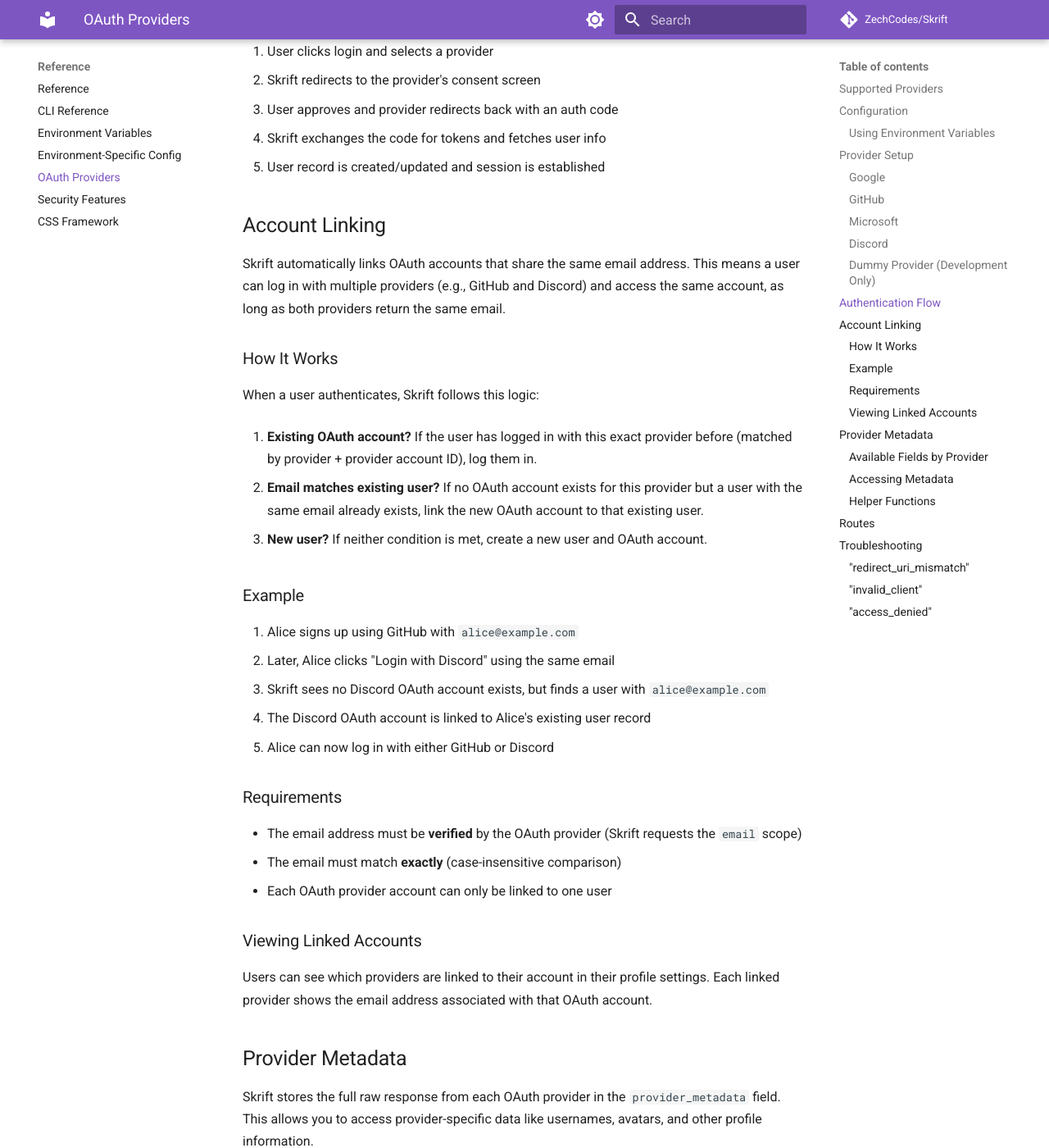
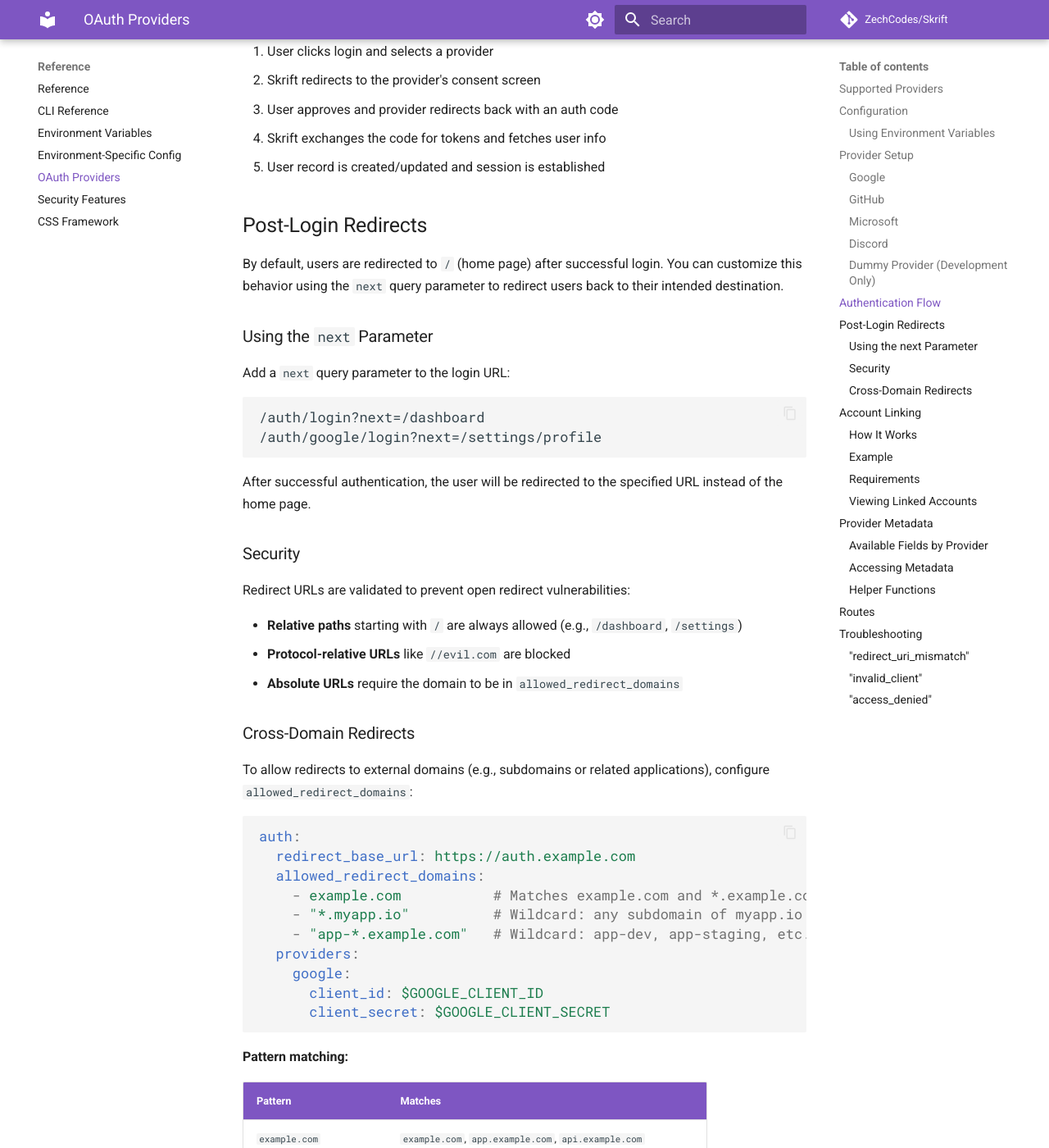
Before and after one commit to ZechCodes/Skrift, an MkDocs documentation site: the page built from docs/reference/auth-providers.md, in a window 1280 px wide and 1400 px high, scrolled down 4230 px. Shown: the whole window at 82% size. Built offline with MkDocs 1.6.1 and Material for MkDocs 9.7.7, drawn with Linux system fonts in a browser that asks for light colours; comment, search, counter and statistics services are not loaded; some of the changed text lies outside the part shown.

Commit message:
Add next query parameter support for auth redirects
- Add allowed_redirect_domains config option to AuthConfig
- Add _is_safe_redirect_url() with wildcard pattern support (fnmatch)
- Add _get_safe_redirect_url() to retrieve and validate redirect URLs
- Capture next parameter in login_page() and oauth_login()
- Use safe redirect in oauth_callback() and dummy_login_submit()
- Update documentation for post-login redirects
- Bump version to 0.1.0a11

Co-Authored-By: Claude Opus 4.5 <noreply@anthropic.com>

````diff
--- a/docs/reference/auth-providers.md
+++ b/docs/reference/auth-providers.md
@@ -157,6 +157,74 @@ auth:
 4. Skrift exchanges the code for tokens and fetches user info
 5. User record is created/updated and session is established
 
+## Post-Login Redirects
+
+By default, users are redirected to `/` (home page) after successful login. You can customize this behavior using the `next` query parameter to redirect users back to their intended destination.
+
+### Using the `next` Parameter
+
+Add a `next` query parameter to the login URL:
+
+```
+/auth/login?next=/dashboard
+/auth/google/login?next=/settings/profile
+```
+
+After successful authentication, the user will be redirected to the specified URL instead of the home page.
+
+### Security
+
+Redirect URLs are validated to prevent open redirect vulnerabilities:
+
+- **Relative paths** starting with `/` are always allowed (e.g., `/dashboard`, `/settings`)
+- **Protocol-relative URLs** like `//evil.com` are blocked
+- **Absolute URLs** require the domain to be in `allowed_redirect_domains`
+
+### Cross-Domain Redirects
+
+To allow redirects to external domains (e.g., subdomains or related applications), configure `allowed_redirect_domains`:
+
+```yaml
+auth:
+  redirect_base_url: https://auth.example.com
+  allowed_redirect_domains:
+    - example.com           # Matches example.com and *.example.com
+    - "*.myapp.io"          # Wildcard: any subdomain of myapp.io
+    - "app-*.example.com"   # Wildcard: app-dev, app-staging, etc.
+  providers:
+    google:
+      client_id: $GOOGLE_CLIENT_ID
+      client_secret: $GOOGLE_CLIENT_SECRET
+```
+
+**Pattern matching:**
+
+| Pattern | Matches |
+|---------|---------|
+| `example.com` | `example.com`, `app.example.com`, `api.example.com` |
+| `*.example.com` | `app.example.com`, `api.example.com` (not `example.com` itself) |
+| `app-*.example.com` | `app-dev.example.com`, `app-staging.example.com` |
+| `*-staging.example.com` | `api-staging.example.com`, `web-staging.example.com` |
+
+**Examples:**
+
+```
+# Relative path - always works
+/auth/login?next=/dashboard
+
+# Same domain - always works
+/auth/login?next=https://auth.example.com/profile
+
+# Subdomain - works if example.com is in allowed_redirect_domains
+/auth/login?next=https://app.example.com/dashboard
+
+# External domain - blocked unless explicitly allowed
+/auth/login?next=https://evil.com  → redirects to / instead
+```
+
+!!! warning "Security Note"
+    Only add domains you trust to `allowed_redirect_domains`. Allowing external redirects can enable phishing attacks if misconfigured.
+
 ## Account Linking
 
 Skrift automatically links OAuth accounts that share the same email address. This means a user can log in with multiple providers (e.g., GitHub and Discord) and access the same account, as long as both providers return the same email.
@@ -249,9 +317,12 @@ Each provider gets these routes automatically:
 
 | Route | Description |
 |-------|-------------|
-| `/auth/{provider}/login` | Initiate OAuth flow |
+| `/auth/login` | Login page with all providers |
+| `/auth/{provider}/login` | Initiate OAuth flow for specific provider |
 | `/auth/{provider}/callback` | Handle OAuth callback |
 | `/auth/logout` | Clear session |
+
+The login routes accept an optional `?next=` query parameter to redirect users after successful authentication. See [Post-Login Redirects](#post-login-redirects) for details.
 
 ## Troubleshooting
 
--- a/pyproject.toml
+++ b/pyproject.toml
@@ -1,6 +1,6 @@
 [project]
 name = "skrift"
-version = "0.1.0a10"
+version = "0.1.0a11"
 description = "A lightweight async Python CMS for crafting modern websites"
 readme = "README.md"
 requires-python = ">=3.13"
````
Also changed, not shown: docs/core-concepts/configuration.md (+12 -1 lines), 2 other files.
